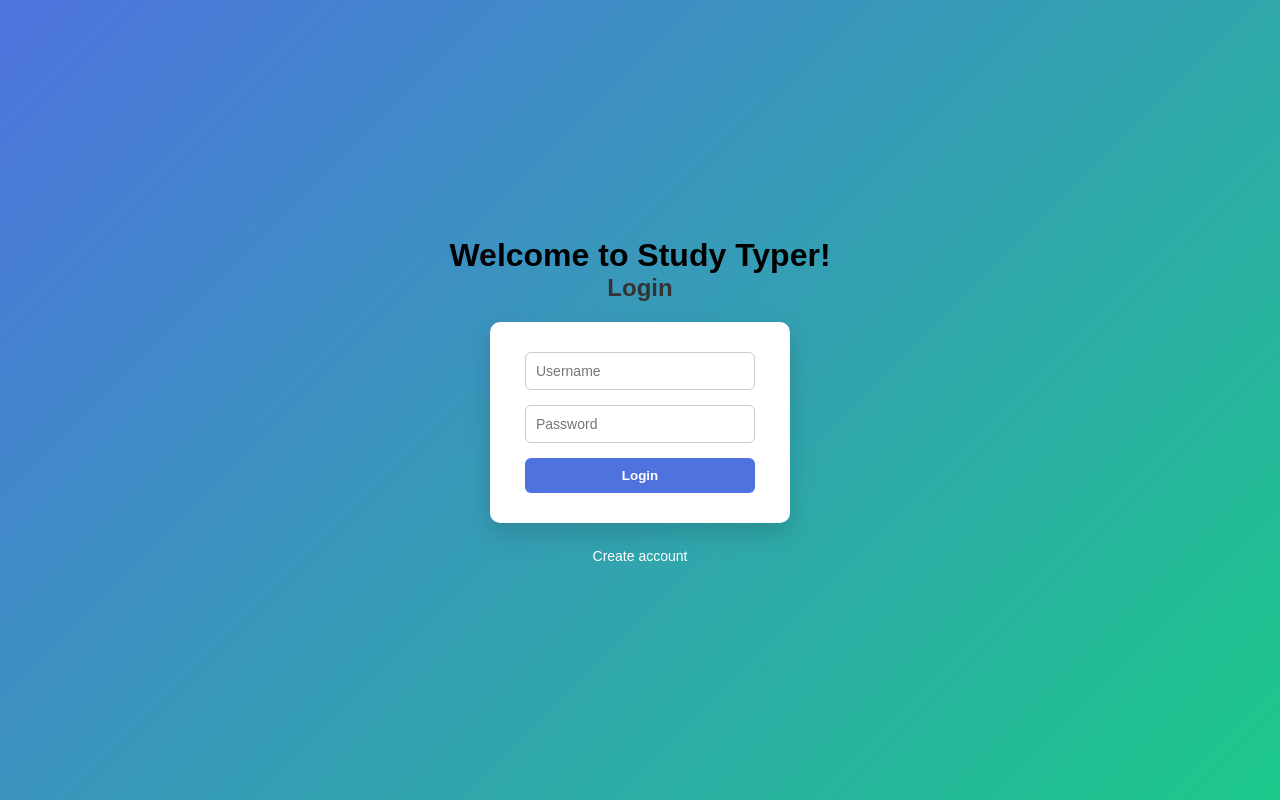
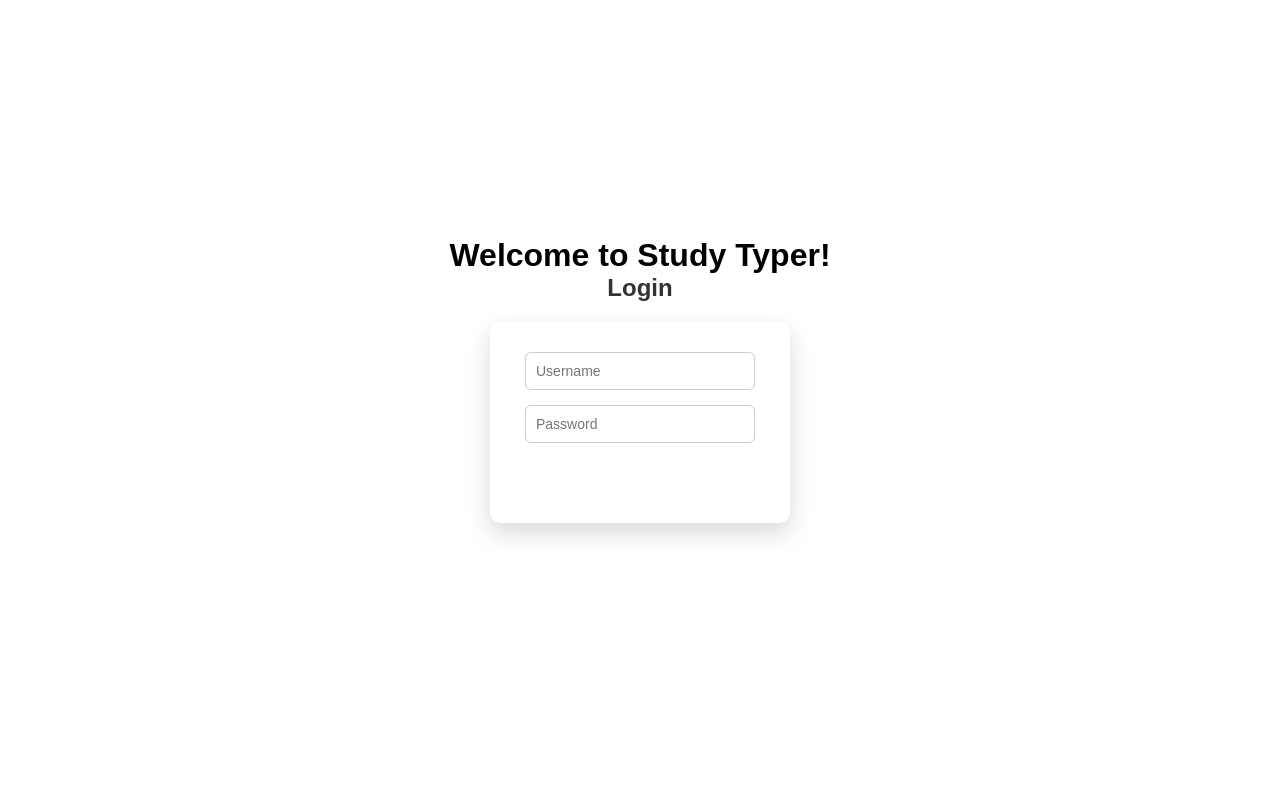
Before and after one commit to winslozp/project201, a Flask app: page / in a window 1280 px wide. Run offline with Flask 3, Linux system fonts and the light colour scheme.

Commit message:
Made style more white

```diff
--- a/StudyTyper/static/styles/loginStyles.css
+++ b/StudyTyper/static/styles/loginStyles.css
@@ -12,7 +12,7 @@ body {
     flex-direction: column;
     justify-content: center;
     align-items: center;
-    background: linear-gradient(135deg, #4e73df, #1cc88a);
+    background: linear-gradient(135deg, #ffffff, #ffffff);
 }
 
 /* Login container styling */
@@ -44,7 +44,7 @@ input {
 
 input:focus {
     outline: none;
-    border-color: #4e73df;
+    border-color: #ffffff;
     box-shadow: 0 0 0 2px rgba(78, 115, 223, 0.2);
 }
 
@@ -53,7 +53,7 @@ button {
     padding: 10px;
     border: none;
     border-radius: 6px;
-    background-color: #4e73df;
+    background-color: #ffffff;
     color: white;
     font-weight: bold;
     cursor: pointer;
@@ -61,7 +61,7 @@ button {
 }
 
 button:hover {
-    background-color: #2e59d9;
+    background-color: #ffffff;
 }
 
 /* Message text */
--- a/StudyTyper/static/styles/notesStyles.css
+++ b/StudyTyper/static/styles/notesStyles.css
@@ -21,13 +21,13 @@
 }
 
 .notes-toolbar button {
-    background: linear-gradient(135deg, #4f46e5, #3b82f6);
+    background: linear-gradient(135deg, #ffffff, #ffffff);
     color: white;
     box-shadow: 0 10px 20px rgba(79, 70, 229, 0.18);
 }
 
 .notes-toolbar button.secondary {
-    background: linear-gradient(135deg, #0f766e, #14b8a6);
+    background: linear-gradient(135deg, #ffffff, #ffffff);
 }
 
 .notes-area {
```
